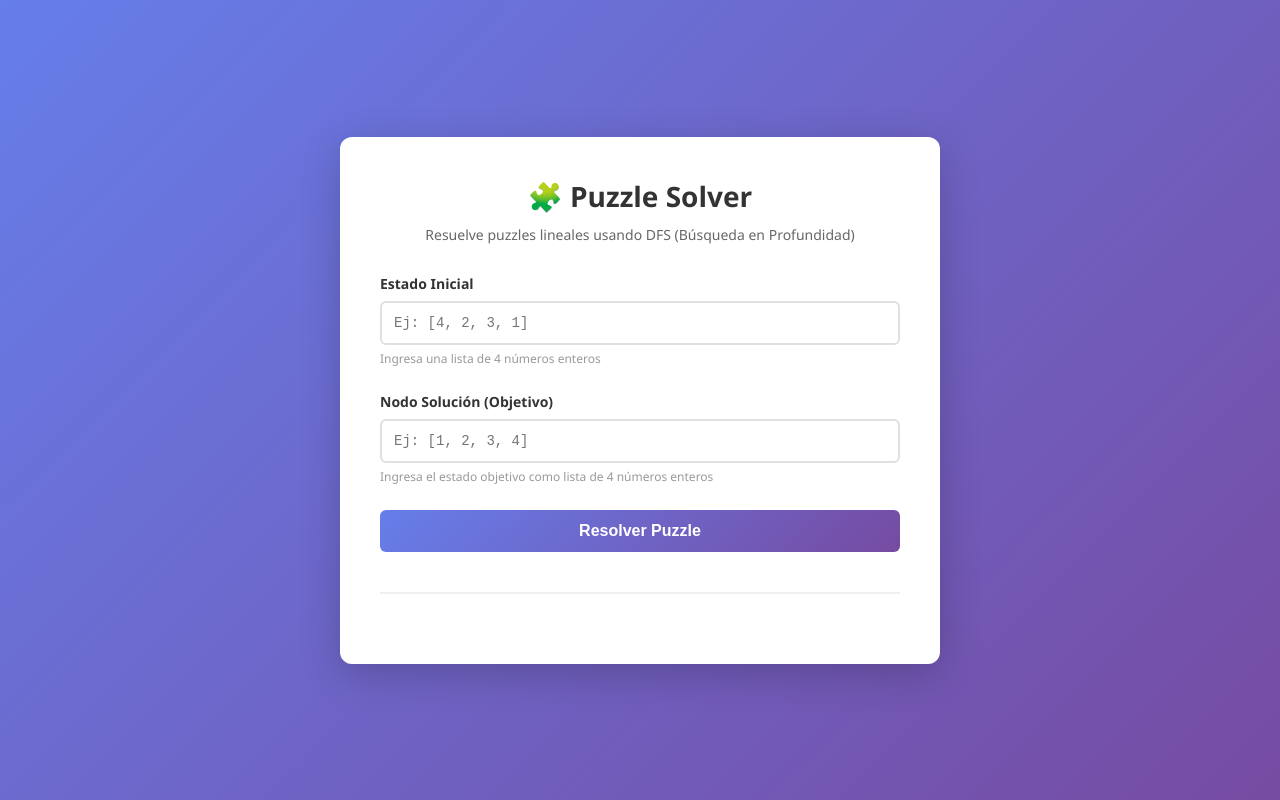
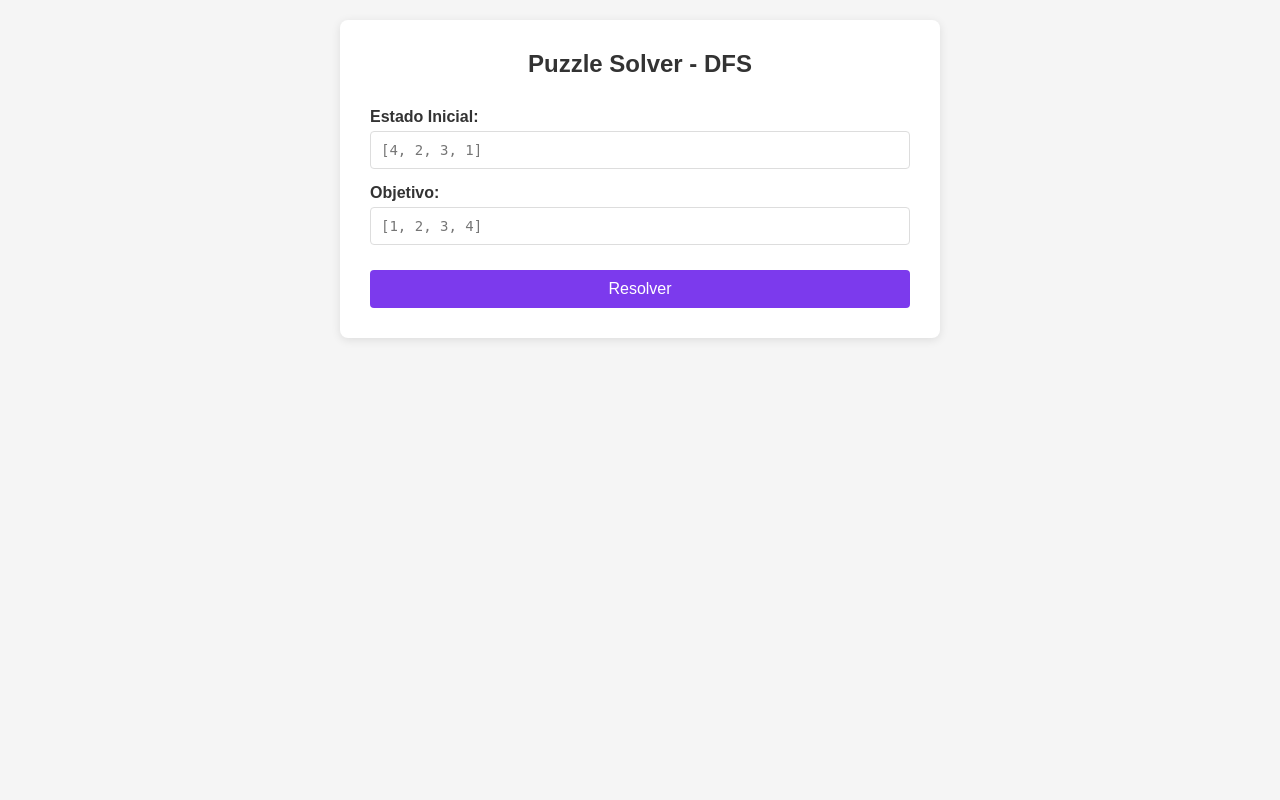
Before and after one commit to duris0812/Puzzle_Lineal, a Python web app: template puzzle_app/templates/index.html in a window 1280 px wide. Run offline with Jinja, Linux system fonts and the light colour scheme; the template is opened without the code that fills it, so the values that code supplies are empty.

```diff
--- a/puzzle_app/templates/index.html
+++ b/puzzle_app/templates/index.html
@@ -3,7 +3,7 @@
 <head>
     <meta charset="UTF-8">
     <meta name="viewport" content="width=device-width, initial-scale=1.0">
-    <title>Puzzle Solver - DFS</title>
+    <title>Puzzle Solver</title>
     <style>
         * {
             margin: 0;
@@ -12,316 +12,190 @@
         }
 
         body {
-            font-family: 'Segoe UI', Tahoma, Geneva, Verdana, sans-serif;
-            background: linear-gradient(135deg, #667eea 0%, #764ba2 100%);
-            min-height: 100vh;
-            display: flex;
-            justify-content: center;
-            align-items: center;
+            font-family: Arial, sans-serif;
+            background: #f5f5f5;
             padding: 20px;
         }
 
         .container {
+            max-width: 600px;
+            margin: 0 auto;
             background: white;
-            border-radius: 12px;
-            box-shadow: 0 10px 40px rgba(0, 0, 0, 0.2);
-            max-width: 600px;
-            width: 100%;
-            padding: 40px;
+            padding: 30px;
+            border-radius: 8px;
+            box-shadow: 0 2px 10px rgba(0, 0, 0, 0.1);
         }
 
         h1 {
-            color: #333;
-            margin-bottom: 10px;
-            text-align: center;
-            font-size: 28px;
-        }
-
-        .subtitle {
-            color: #666;
             text-align: center;
             margin-bottom: 30px;
-            font-size: 14px;
+            color: #333;
+            font-size: 24px;
         }
 
         .form-group {
-            margin-bottom: 25px;
+            margin-bottom: 15px;
         }
 
         label {
             display: block;
+            margin-bottom: 5px;
             color: #333;
-            font-weight: 600;
-            margin-bottom: 8px;
-            font-size: 14px;
+            font-weight: bold;
         }
 
-        input[type="text"] {
+        input {
             width: 100%;
-            padding: 12px;
-            border: 2px solid #e0e0e0;
-            border-radius: 6px;
+            padding: 10px;
+            border: 1px solid #ddd;
+            border-radius: 4px;
             font-size: 14px;
-            transition: border-color 0.3s;
-            font-family: 'Courier New', monospace;
-        }
-
-        input[type="text"]:focus {
-            outline: none;
-            border-color: #667eea;
-            box-shadow: 0 0 0 3px rgba(102, 126, 234, 0.1);
-        }
-
-        .input-hint {
-            color: #999;
-            font-size: 12px;
-            margin-top: 5px;
+            font-family: monospace;
         }
 
         button {
             width: 100%;
-            padding: 12px;
-            background: linear-gradient(135deg, #667eea 0%, #764ba2 100%);
+            padding: 10px;
+            background: #7c3aed;
             color: white;
             border: none;
-            border-radius: 6px;
+            border-radius: 4px;
+            cursor: pointer;
             font-size: 16px;
-            font-weight: 600;
-            cursor: pointer;
-            transition: transform 0.2s, box-shadow 0.2s;
+            margin-top: 10px;
         }
 
         button:hover {
-            transform: translateY(-2px);
-            box-shadow: 0 5px 20px rgba(102, 126, 234, 0.4);
-        }
-
-        button:active {
-            transform: translateY(0);
+            background: #6d28d9;
         }
 
         button:disabled {
-            opacity: 0.6;
+            background: #ccc;
             cursor: not-allowed;
         }
 
-        .result-section {
-            margin-top: 40px;
-            padding-top: 30px;
-            border-top: 2px solid #f0f0f0;
+        .resultado {
+            margin-top: 30px;
         }
 
-        .result-section h2 {
-            color: #333;
+        .stats {
+            background: #f9f9f9;
+            padding: 15px;
+            border-radius: 4px;
             margin-bottom: 20px;
-            font-size: 18px;
+            border-left: 4px solid #7c3aed;
         }
 
-        .result-box {
-            background: #f8f9fa;
-            border-left: 4px solid #667eea;
-            padding: 20px;
-            border-radius: 6px;
-            margin-bottom: 15px;
-            display: none;
+        .stats p {
+            margin: 5px 0;
+            color: #555;
         }
 
-        .result-box.success {
-            border-left-color: #10b981;
-            display: block;
+        .camino {
+            margin-top: 20px;
         }
 
-        .result-box.error {
-            border-left-color: #ef4444;
-            background: #fef2f2;
-            display: block;
+        .camino h3 {
+            font-size: 16px;
+            color: #333;
+            margin-bottom: 15px;
         }
 
-        .result-box.info {
-            border-left-color: #3b82f6;
-            background: #f0f9ff;
-            display: block;
-        }
-
-        .result-box p {
-            color: #555;
-            margin: 8px 0;
-            line-height: 1.6;
-        }
-
-        .result-box strong {
+        .paso {
+            background: #f9f9f9;
+            border: 1px solid #ddd;
+            padding: 10px;
+            margin-bottom: 8px;
+            border-radius: 4px;
+            font-family: monospace;
+            font-size: 14px;
             color: #333;
         }
 
-        .stats {
-            display: grid;
-            grid-template-columns: 1fr 1fr;
-            gap: 15px;
-            margin-top: 15px;
+        .paso.inicial {
+            background: #fff3cd;
+            border-color: #ffc107;
         }
 
-        .stat-item {
-            background: white;
-            padding: 12px;
-            border-radius: 6px;
-            text-align: center;
-            border: 1px solid #e0e0e0;
+        .paso.final {
+            background: #d4edda;
+            border-color: #28a745;
         }
 
-        .stat-value {
-            font-size: 24px;
-            font-weight: 700;
-            color: #667eea;
-        }
-
-        .stat-label {
-            color: #666;
-            font-size: 12px;
-            margin-top: 5px;
-        }
-
-        .camino-container {
-            max-height: 400px;
-            overflow-y: auto;
-            margin-top: 15px;
-        }
-
-        .paso {
-            background: white;
-            border: 1px solid #e0e0e0;
-            border-radius: 6px;
-            padding: 10px;
-            margin-bottom: 10px;
-            font-family: 'Courier New', monospace;
-            font-size: 13px;
-        }
-
-        .paso-numero {
-            color: #667eea;
-            font-weight: 700;
-            margin-right: 10px;
-        }
-
-        .paso-estado {
-            color: #333;
-        }
-
-        .paso.objetivo {
-            background: #f0fdf4;
-            border-color: #10b981;
-        }
-
-        .paso.inicial {
-            background: #fef3c7;
-            border-color: #f59e0b;
+        .error {
+            background: #f8d7da;
+            border-left: 4px solid #dc3545;
+            color: #721c24;
+            padding: 15px;
+            border-radius: 4px;
+            margin-top: 20px;
         }
 
         .loading {
-            display: none;
             text-align: center;
-            margin: 20px 0;
+            color: #666;
+            margin-top: 20px;
         }
 
         .spinner {
-            width: 30px;
-            height: 30px;
-            border: 3px solid #f0f0f0;
-            border-top: 3px solid #667eea;
+            display: inline-block;
+            width: 20px;
+            height: 20px;
+            border: 3px solid #f3f3f3;
+            border-top: 3px solid #7c3aed;
             border-radius: 50%;
             animation: spin 1s linear infinite;
-            margin: 0 auto;
+            margin-right: 10px;
         }
 
         @keyframes spin {
             0% { transform: rotate(0deg); }
             100% { transform: rotate(360deg); }
         }
-
-        .loading.active {
-            display: block;
-        }
-
-        .error-message {
-            color: #ef4444;
-        }
-
-        .success-message {
-            color: #10b981;
-        }
     </style>
 </head>
 <body>
     <div class="container">
-        <h1>🧩 Puzzle Solver</h1>
-        <p class="subtitle">Resuelve puzzles lineales usando DFS (Búsqueda en Profundidad)</p>
+        <h1>Puzzle Solver - DFS</h1>
 
         <form id="puzzleForm">
             <div class="form-group">
-                <label for="estadoInicial">Estado Inicial</label>
-                <input
-                    type="text"
-                    id="estadoInicial"
-                    name="estado_inicial"
-                    placeholder="Ej: [4, 2, 3, 1]"
-                    required
-                >
-                <div class="input-hint">Ingresa una lista de 4 números enteros</div>
+                <label>Estado Inicial:</label>
+                <input type="text" id="estadoInicial" placeholder="[4, 2, 3, 1]" required>
             </div>
 
             <div class="form-group">
-                <label for="solucion">Nodo Solución (Objetivo)</label>
-                <input
-                    type="text"
-                    id="solucion"
-                    name="solucion"
-                    placeholder="Ej: [1, 2, 3, 4]"
-                    required
-                >
-                <div class="input-hint">Ingresa el estado objetivo como lista de 4 números enteros</div>
+                <label>Objetivo:</label>
+                <input type="text" id="solucion" placeholder="[1, 2, 3, 4]" required>
             </div>
 
-            <button type="submit" id="submitBtn">Resolver Puzzle</button>
+            <button type="submit" id="submitBtn">Resolver</button>
         </form>
 
-        <div class="loading" id="loading">
+        <div id="loading" class="loading" style="display: none;">
             <div class="spinner"></div>
-            <p>Resolviendo puzzle...</p>
+            Resolviendo...
         </div>
 
-        <div class="result-section">
-            <div id="resultBox" class="result-box"></div>
-
-            <div id="statsContainer" style="display: none;">
-                <h2>Estadísticas</h2>
-                <div class="stats">
-                    <div class="stat-item">
-                        <div class="stat-value" id="statPasos">0</div>
-                        <div class="stat-label">Pasos a Solución</div>
-                    </div>
-                    <div class="stat-item">
-                        <div class="stat-value" id="statNodos">0</div>
-                        <div class="stat-label">Nodos Visitados</div>
-                    </div>
-                </div>
-            </div>
-
-            <div id="caminoContainer" style="display: none;">
-                <h2>Camino a la Solución</h2>
-                <div class="camino-container" id="camino"></div>
+        <div id="resultado" class="resultado" style="display: none;">
+            <div id="stats" class="stats"></div>
+            <div id="camino" class="camino">
+                <h3>Pasos:</h3>
+                <div id="pasos"></div>
             </div>
         </div>
+
+        <div id="error" class="error" style="display: none;"></div>
     </div>
 
     <script>
         const form = document.getElementById('puzzleForm');
         const submitBtn = document.getElementById('submitBtn');
         const loading = document.getElementById('loading');
-        const resultBox = document.getElementById('resultBox');
-        const statsContainer = document.getElementById('statsContainer');
-        const caminoContainer = document.getElementById('caminoContainer');
-        const statPasos = document.getElementById('statPasos');
-        const statNodos = document.getElementById('statNodos');
-        const camino = document.getElementById('camino');
+        const resultado = document.getElementById('resultado');
+        const errorDiv = document.getElementById('error');
+        const statsDiv = document.getElementById('stats');
+        const pasosDiv = document.getElementById('pasos');
 
         form.addEventListener('submit', async (e) => {
             e.preventDefault();
@@ -329,15 +203,9 @@
             const estadoInicial = document.getElementById('estadoInicial').value.trim();
             const solucion = document.getElementById('solucion').value.trim();
 
-            // Limpiar resultados anteriores
-            resultBox.innerHTML = '';
-            resultBox.className = 'result-box';
-            statsContainer.style.display = 'none';
-            caminoContainer.style.display = 'none';
-            camino.innerHTML = '';
-
-            // Mostrar loading
-            loading.classList.add('active');
+            loading.style.display = 'block';
+            resultado.style.display = 'none';
+            errorDiv.style.display = 'none';
             submitBtn.disabled = true;
 
             try {
@@ -354,66 +222,43 @@
                 });
 
                 const data = await response.json();
-                loading.classList.remove('active');
+                loading.style.display = 'none';
 
                 if (data.success) {
-                    // Mostrar resultado exitoso
-                    resultBox.className = 'result-box success';
-                    resultBox.innerHTML = `
-                        <p><strong>✓ ¡Solución encontrada!</strong></p>
-                        <p>El puzzle se resolvió exitosamente.</p>
+                    statsDiv.innerHTML = `
+                        <p><strong>Pasos:</strong> ${data.pasos}</p>
+                        <p><strong>Nodos visitados:</strong> ${data.nodos_visitados}</p>
                     `;
 
-                    // Mostrar estadísticas
-                    statPasos.textContent = data.pasos;
-                    statNodos.textContent = data.nodos_visitados;
-                    statsContainer.style.display = 'block';
+                    pasosDiv.innerHTML = '';
+                    data.camino.forEach((paso, index) => {
+                        const pasoEl = document.createElement('div');
+                        pasoEl.className = 'paso';
 
-                    // Mostrar camino
-                    mostrarCamino(data.camino);
-                    caminoContainer.style.display = 'block';
+                        if (index === 0) {
+                            pasoEl.classList.add('inicial');
+                        }
+                        if (index === data.camino.length - 1) {
+                            pasoEl.classList.add('final');
+                        }
+
+                        pasoEl.textContent = `Paso ${index}: ${JSON.stringify(paso)}`;
+                        pasosDiv.appendChild(pasoEl);
+                    });
+
+                    resultado.style.display = 'block';
                 } else {
-                    // Mostrar error
-                    resultBox.className = 'result-box error';
-                    resultBox.innerHTML = `
-                        <p><strong>✗ Error</strong></p>
-                        <p>${data.error}</p>
-                        ${data.nodos_visitados ? `<p>Nodos visitados: ${data.nodos_visitados}</p>` : ''}
-                    `;
+                    errorDiv.style.display = 'block';
+                    errorDiv.textContent = `Error: ${data.error}`;
                 }
             } catch (error) {
-                loading.classList.remove('active');
-                resultBox.className = 'result-box error';
-                resultBox.innerHTML = `
-                    <p><strong>✗ Error de conexión</strong></p>
-                    <p>${error.message}</p>
-                `;
+                loading.style.display = 'none';
+                errorDiv.style.display = 'block';
+                errorDiv.textContent = `Error de conexión: ${error.message}`;
             } finally {
                 submitBtn.disabled = false;
             }
         });
-
-        function mostrarCamino(caminoArray) {
-            camino.innerHTML = '';
-
-            caminoArray.forEach((estado, index) => {
-                const div = document.createElement('div');
-                div.className = 'paso';
-
-                if (index === 0) {
-                    div.classList.add('inicial');
-                } else if (index === caminoArray.length - 1) {
-                    div.classList.add('objetivo');
-                }
-
-                div.innerHTML = `
-                    <span class="paso-numero">Paso ${index}:</span>
-                    <span class="paso-estado">${JSON.stringify(estado)}</span>
-                `;
-
-                camino.appendChild(div);
-            });
-        }
 
         function getCSRFToken() {
             const name = 'csrftoken';
@@ -430,10 +275,6 @@
             }
             return cookieValue || '';
         }
-
-        // Ejemplo de valores por defecto
-        document.getElementById('estadoInicial').placeholder = 'Ej: [4, 2, 3, 1]';
-        document.getElementById('solucion').placeholder = 'Ej: [1, 2, 3, 4]';
     </script>
 </body>
 </html>
```
